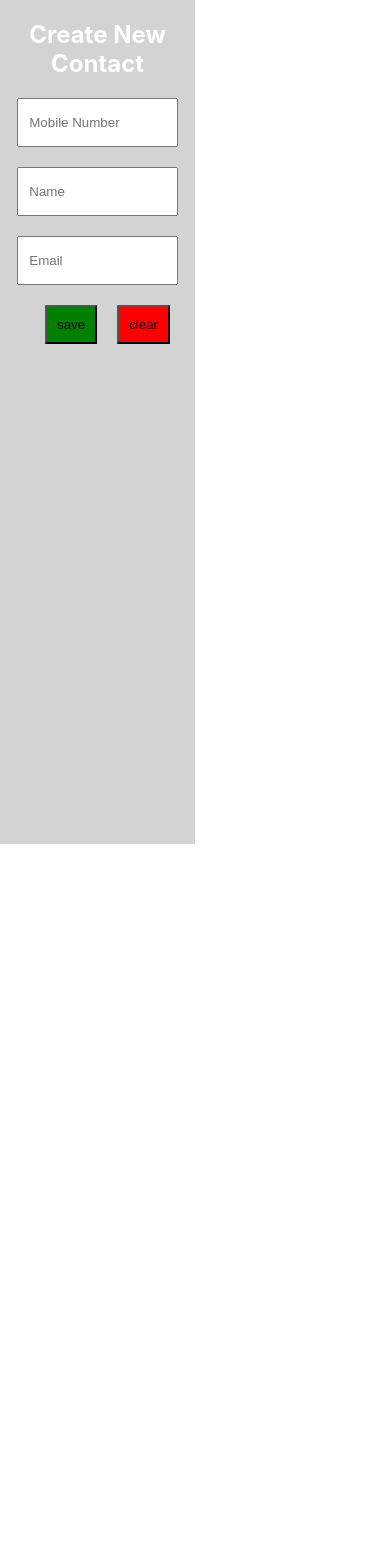
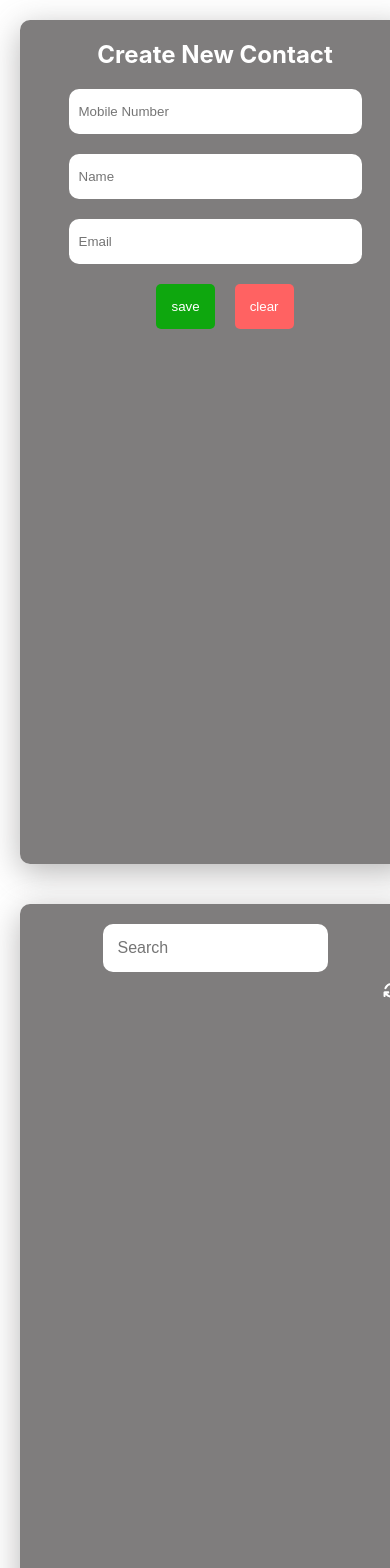
Before and after one commit to dilshanDD/my-phonebook, a React (Create React App) app: page / in a window 390 px wide. Shown: the top 1568 px of the page. Before the commit the page ends 844 px from the top, so only its background shows below. Built offline with nearby package versions, Linux system fonts and the light colour scheme.

Commit message:
styling , search bar added

```diff
--- a/package.json
+++ b/package.json
@@ -3,6 +3,9 @@
   "version": "0.1.0",
   "private": true,
   "dependencies": {
+    "@fortawesome/fontawesome-svg-core": "^6.4.0",
+    "@fortawesome/free-solid-svg-icons": "^6.4.0",
+    "@fortawesome/react-fontawesome": "^0.2.0",
     "@reduxjs/toolkit": "^1.9.5",
     "@testing-library/jest-dom": "^5.16.5",
     "@testing-library/react": "^13.4.0",
--- a/src/components/DisplayContacts.js
+++ b/src/components/DisplayContacts.js
@@ -1,20 +1,90 @@
-import React from "react";
-import { useSelector } from "react-redux";
-import './styles/style.css'
+import React, { useState, useEffect } from "react";
+import { useSelector, useDispatch } from "react-redux";
+import "./styles/style.css";
+import { FontAwesomeIcon } from "@fortawesome/react-fontawesome";
+import {
+  faUser,
+  faTrash,
+  faArrowsRotate,
+} from "@fortawesome/free-solid-svg-icons";
+import SearchBar from "./SearchBar";
+import {
+  deleteItem,
+  searchItem,
+  resetItems,
+} from "../features/counter/SaveContactsSlice";
 
 const DisplayContacts = () => {
-  const details = useSelector((state) => state.saveContacts.contactDetails);
-  console.log(details);
+  const dispatch = useDispatch();
+  const [searchKey, setSearchKey] = useState("");
+  const allDetails = useSelector((state) => state.saveContacts.contactDetails);
+  const searchDetails = useSelector(
+    (state) => state.saveContacts.searchDetails
+  );
+
+  const deleteButton = (id) => {
+    dispatch(deleteItem(id));
+  };
+
+  useEffect(() => {
+    setTimeout(() => {
+      if (searchKey !== "") {
+        dispatch(searchItem(searchKey));
+      }
+    }, 500);
+  }, [searchKey]);
+  const resetList = () => {
+    dispatch(resetItems());
+  };
+
   return (
-    <>
+    <div className="list-container">
+      <SearchBar setSearchKey={setSearchKey} searchKey={searchKey} />
+      <div className="refresh-button-container">
+      <button type="button" className="refresh-btn" onClick={resetList}>
+        <FontAwesomeIcon icon={faArrowsRotate} size="lg" />
+      </button>
+      </div>
+      <div className="message-container">
+      {searchDetails.length === 0 && searchKey && "No results found !"}
+      {searchDetails.length !== 0 && searchDetails.length + " Results found "}
+      </div>
       <ul>
-        {details.map((detail, key) => (
-          <li key={detail.name}>
-            {detail.name} | {detail.mobileNumber}|{detail.email}
-          </li>
-        ))}
+        {(searchDetails.length === 0 &&
+          allDetails.map((detail) => {
+            const { id, name, mobileNumber, email } = detail || {};
+            return (
+              <li key={id} className="contact-item">
+                <FontAwesomeIcon icon={faUser} className="list-icon" />
+                {name || ""} |{mobileNumber || ""}|{email || ""}
+                <button
+                  type="button"
+                  className="delete-btn"
+                  onClick={() => deleteButton(id)}
+                >
+                  <FontAwesomeIcon icon={faTrash} />
+                </button>
+              </li>
+            );
+          })) ||
+          searchDetails.map((detail) => {
+            const { id, name, mobileNumber, email } = detail || {};
+            return (
+              <li key={id} className="contact-item">
+                <FontAwesomeIcon icon={faUser} className="list-icon" />
+                {name || ""} |{mobileNumber || ""}|{email || ""}
+                <button
+                  type="button"
+                  className="delete-btn"
+                  onClick={() => deleteButton(id)}
+                >
+                  <FontAwesomeIcon icon={faTrash} />
+                </button>
+              </li>
+            );
+          })}
       </ul>
-    </>
+    </div>
   );
 };
 export default DisplayContacts;
--- a/src/components/InsertContacts.js
+++ b/src/components/InsertContacts.js
@@ -17,6 +17,7 @@ const InsertContacts = () => {
   const saveContactDetails = () => {
     dispatch(
       saveDetails({
+        id: Math.floor(Math.random()*1000),
         mobileNumber,
         name,
         email,
--- /dev/null
+++ b/src/components/SearchBar.js
@@ -0,0 +1,12 @@
+import React from "react";
+import "./styles/style.css";
+
+const SearchBar = ({setSearchKey, searchKey}) => {
+  return (
+    <div className="search-bar-container">
+      <input type="text" value={searchKey} className="search-bar" placeholder="Search" onChange={(event)=>setSearchKey(event.target.value)}/>
+    </div>
+  );
+};
+
+export default SearchBar;
--- a/src/components/styles/style.css
+++ b/src/components/styles/style.css
@@ -1,34 +1,64 @@
+.main-container {
+  background-color: rgb(255, 255, 255);
+  display: flex;
+  flex-direction: row;
+}
 .insert-contacts-container {
-    background-color: lightgray;
+  background-color: rgba(110, 108, 108, 0.877);
+  box-shadow: 0 8px 32px 0 rgba(100, 99, 99, 0.466);
   width: 50%;
   height: 100vh;
+  border-radius: 10px;
+  margin: 20px;
+}
+.list-container {
+  background-color: rgba(110, 108, 108, 0.877);
+  box-shadow: 0 8px 32px 0 rgba(100, 99, 99, 0.466);
+  height: 100vh;
+  width: 50%;
+  border-radius: 10px;
+  margin: 20px;
 }
 .text-field {
+  color: #fff;
   height: 25px;
   width: 70%;
   margin-top: 20px;
   padding: 10px;
+  border: none;
+  outline: 0;
+  border-radius: 10px;
 }
 .form-container {
   display: flex;
   flex-direction: column;
   align-items: center;
 }
-.btn-container{
-    display: flex;
-    flex-direction: row;
-    margin-top: 20px;
+.btn-container {
+  display: flex;
+  flex-direction: row;
+  margin-top: 20px;
 }
 .btn {
-  padding: 10px;
+  padding: 15px;
   margin-left: 20px;
+  border: none;
+  color: white;
+  border-radius: 5px;
+}
+.btn:hover {
+  cursor: pointer;
+  color: wheat;
+}
+.btn:active {
+  color: red;
+}
 
-}
 .clear-btn {
-    background-color: red;
+  background-color: rgb(255, 98, 98);
 }
 .save-btn {
-    background-color: green;
+  background-color: rgba(1, 172, 1, 0.89);
 }
 h3 {
   margin: 0;
@@ -37,6 +67,117 @@ h3 {
   font-size: 24px;
   color: white;
 }
-ul{
-    list-style: decimal;
+ul {
+  list-style: none;
 }
+
+.list-icon {
+  margin-right: 10px;
+}
+
+.contact-item {
+  position: relative;
+  background-color: white;
+  margin: 10px;
+  padding: 15px;
+  border-radius: 50px;
+}
+.search-bar-container {
+  margin-top: 20px;
+  display: flex;
+  align-content: center;
+  align-items: center;
+  text-align: center;
+}
+.search-bar {
+  margin-left: auto;
+  margin-right: auto;
+  width: 50%;
+  padding: 15px;
+  border: none;
+  outline: 0;
+  border-radius: 10px;
+  font-size: 16px;
+  font-weight: 400;
+}
+.delete-btn {
+  background-color: rgba(211, 211, 211, 0.521);
+  position: absolute;
+  right: 10px;
+  top: 9px;
+  padding: 10px;
+  border: none;
+  border-radius: 50%;
+}
+.delete-btn:hover {
+  cursor: pointer;
+  background-color: lightgray;
+}
+.delete-btn:active {
+  background-color: red;
+}
+.refresh-button-container {
+  width: 100%;
+  display: flex;
+  justify-content: flex-end;
+}
+.refresh-btn {
+  color: white;
+  padding: 10px;
+  border: none;
+  outline: 0;
+  background-color: transparent;
+}
+.refresh-btn:hover {
+  cursor: pointer;
+}
+.refresh-btn:active {
+  color: black;
+}
+.message-container {
+  margin-top: 10px;
+  text-align: center;
+}
+
+@media (max-width: 400px) {
+  /* .refresh-btn {
+        margin-top: 10px;
+        position: absolute;
+        top: 50px;
+        right: 35px;
+
+      } */
+  .main-container {
+    display: flex;
+    flex-direction: column;
+  }
+  .insert-contacts-container {
+    background-color: rgba(110, 108, 108, 0.877);
+    box-shadow: 0 8px 32px 0 rgba(100, 99, 99, 0.466);
+    width: 100%;
+    height: 100vh;
+    border-radius: 10px;
+    margin: 20px;
+  }
+  .list-container {
+    background-color: rgba(110, 108, 108, 0.877);
+    box-shadow: 0 8px 32px 0 rgba(100, 99, 99, 0.466);
+    height: 100vh;
+    width: 100%;
+    border-radius: 10px;
+    margin: 20px;
+  }
+}
+
+@media (max-width: 680px) {
+  .main-container {
+    display: flex;
+    flex-direction: column;
+  }
+  .insert-contacts-container {
+    width: 100%;
+  }
+  .list-container {
+    width: 100%;
+  }
+}
--- a/src/features/counter/SaveContactsSlice.js
+++ b/src/features/counter/SaveContactsSlice.js
@@ -1,7 +1,8 @@
 import { createSlice } from '@reduxjs/toolkit';
 
 const initialState = {
- contactDetails :[]
+ contactDetails :[],
+ searchDetails :[]
 };
 
 export const SaveContactsSlice = createSlice({
@@ -10,12 +11,25 @@ export const SaveContactsSlice = createSlice({
   reducers: {
     saveDetails: (state,action) => {
       state.contactDetails.push(action.payload);
+    },
+    deleteItem:(state,action) =>{
+     const id = action.payload;
+     const objIdIndex = state.contactDetails.findIndex((obj)=>obj.id === id);
+     state.contactDetails.splice(objIdIndex,1);
+    },
+    searchItem:(state, action) =>{
+        const keyword = action.payload;
+        const filterList = state.contactDetails.filter(contact => contact.name.includes(keyword));
+        state.searchDetails = filterList;
+    },
+    resetItems:(state) =>{
+        state.searchDetails = [];
     }
   },
 
 });
 
-export const { saveDetails } = SaveContactsSlice.actions;
+export const { saveDetails, deleteItem, searchItem, resetItems } = SaveContactsSlice.actions;
 
 
 export default SaveContactsSlice.reducer;
```
Also changed, not shown: 1 other file (tests, documents, lock files or other folders).
